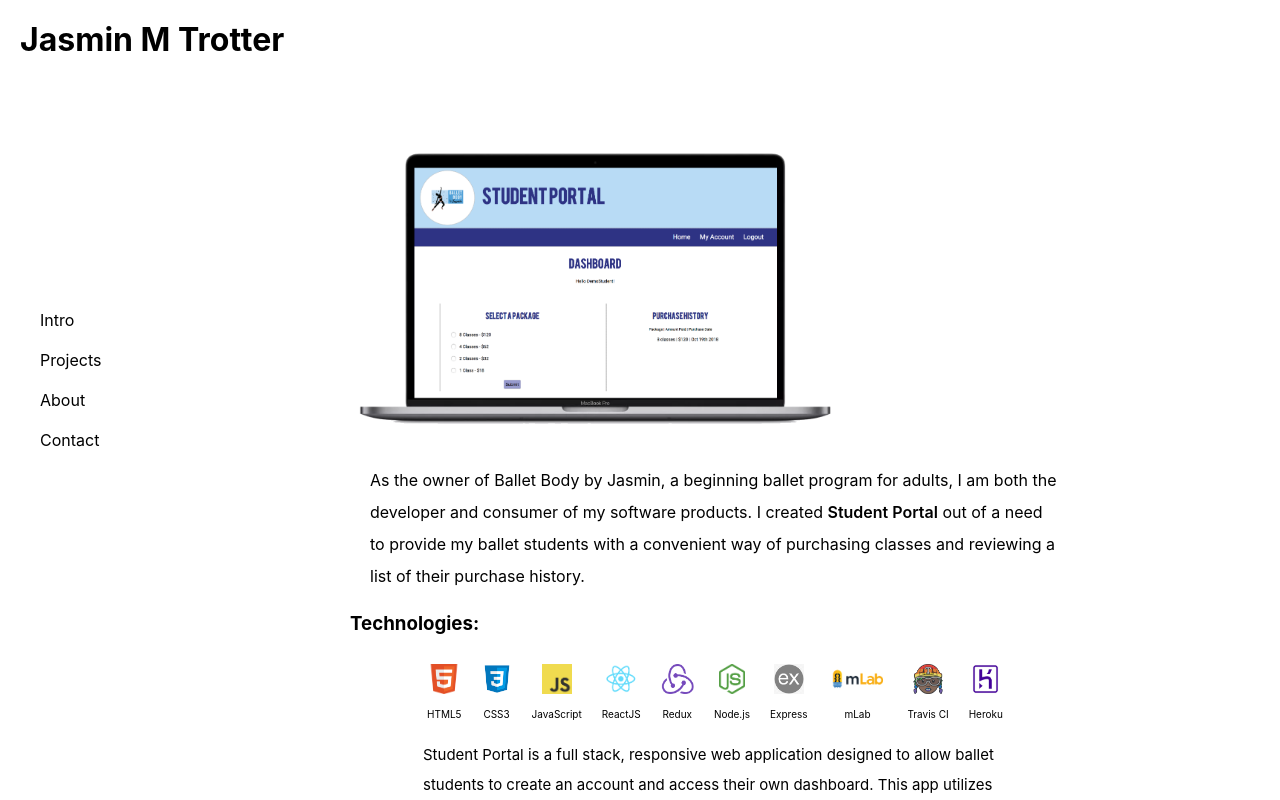
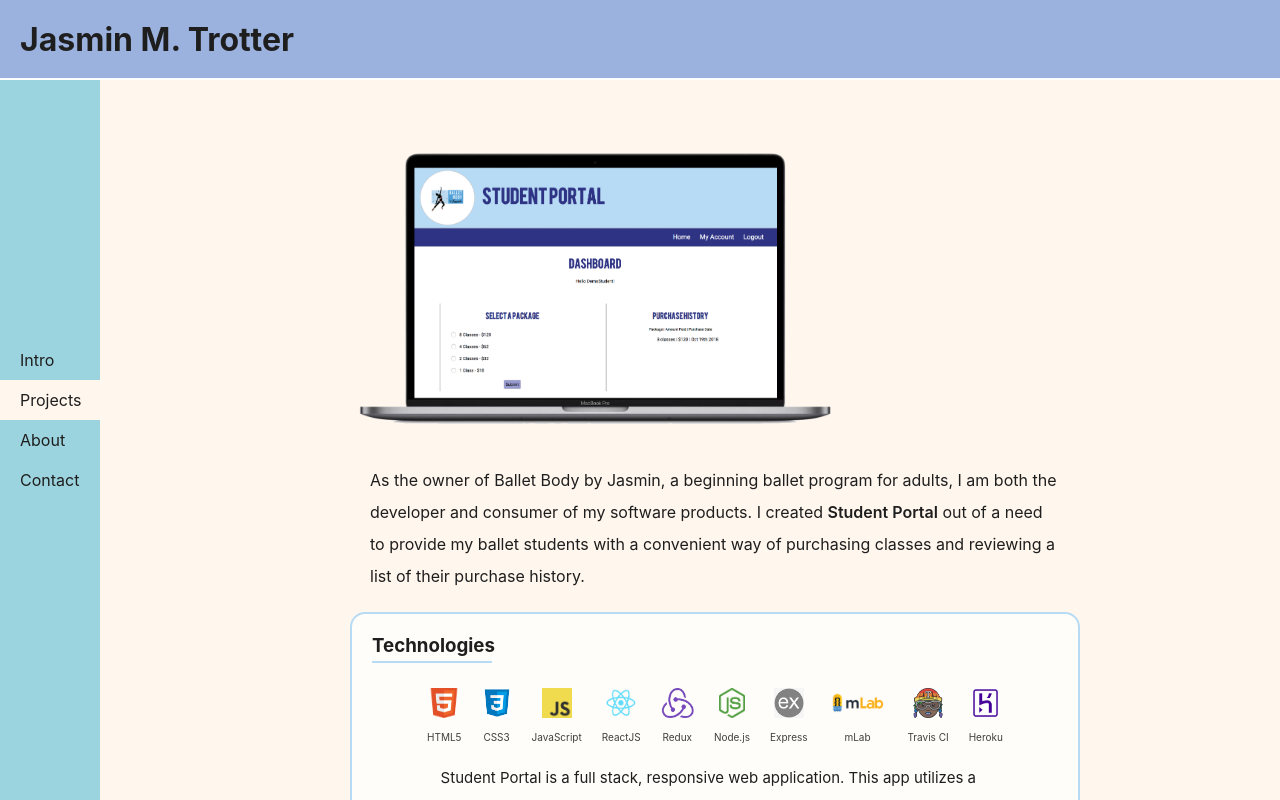
Before and after one commit to JasminTrotter/new-portfolio, a React (Create React App) app: page / in a window 1280 px wide. Both pictures are taken after a click on the element "Projects". Shown: the top 800 px of the page. Built offline with nearby package versions, Linux system fonts and the light colour scheme.

Commit message:
color scheme styles

```diff
--- a/src/Assets/copy.json
+++ b/src/Assets/copy.json
@@ -8,7 +8,7 @@
       "apiRepo": "https://github.com/JasminTrotter/student-portal-api",
       "image": "./screenshots/macbook-studentportal.png",
       "description": "As the owner of Ballet Body by Jasmin, a beginning ballet program for adults, I am both the developer and consumer of my software products. I created <>Student Portal</> out of a need to provide my ballet students with a convenient way of purchasing classes and reviewing a list of their purchase history.",
-      "techDescription": "Student Portal is a full stack, responsive web application designed to allow ballet students to create an account and access their own dashboard. This app utilizes MongoDB for a database, Express for the server side, React and Redux for the client side, JSON Web Tokens for authentication, and Stripe API for payment processing.",
+      "techDescription": "Student Portal is a full stack, responsive web application. This app utilizes a MongoDB database, Node server with Express, React and Redux for the user interface, JSON Web Tokens for authentication, and Stripe API for payment processing.",
       "techList": [
         "HTML5",
         "CSS3",
--- a/src/Components/App.js
+++ b/src/Components/App.js
@@ -11,6 +11,7 @@ function App() {
   const [showIntro, updateShowIntro] = useState(true);
   const [showProjects, updateShowProjects] = useState(false);
   const [showContact, updateShowContact] = useState(false);
+  const [showAbout, updateShowAbout] = useState(false);
 
   useEffect(() => {
     updateNav();
@@ -32,11 +33,17 @@ function App() {
   return (
     <div className='App'>
       <Header />
+      <div className='content-wrapper'>
         <Nav
           position={navPosition}
           updateShowIntro={updateShowIntro}
           updateShowProjects={updateShowProjects}
           updateShowContact={updateShowContact}
+          updateShowAbout={updateShowAbout}
+          showIntro={showIntro}
+          showProjects={showProjects}
+          showContact={showContact}
+          showAbout={showAbout}
         />
         <main className={`${navPosition}-main`}>
           <div className='wrapper'>
@@ -46,6 +53,7 @@ function App() {
           </div>
         </main>
       </div>
+    </div>
   );
 }
 
--- a/src/Components/Header.js
+++ b/src/Components/Header.js
@@ -4,7 +4,7 @@ import '../Styles/Header.css';
 function Header() {
   return (
     <header className="Header">
-      <h1>Jasmin M Trotter</h1>
+      <h1>Jasmin M. Trotter</h1>
     </header>
   );
 }
--- a/src/Components/Nav.js
+++ b/src/Components/Nav.js
@@ -5,41 +5,49 @@ function Nav({
   position,
   updateShowIntro,
   updateShowProjects,
-  updateShowContact
+  updateShowContact,
+  updateShowAbout,
+  showIntro,
+  showProjects,
+  showContact,
+  showAbout
 }) {
 
   return (
     <div className={`${position}-nav Nav`}>
       <div className='nav-items-container'>
-
-        <div onClick={() => {
+        <div className={showIntro ? 'nav-item-selected' : undefined} onClick={() => {
           updateShowIntro(true)
           updateShowContact(false)
           updateShowProjects(false)
+          updateShowAbout(false)
         }}>
           {(position === 'desktop') && 'Intro'}
-          {(position === 'mobile') && <i className="fa fa-home" aria-hidden="true"></i>}
+          {(position === 'mobile') && <i className="fa fa-home"></i>}
         </div>
-        <div onClick={() => {
+        <div className={showProjects ? 'nav-item-selected' : undefined} onClick={() => {
           updateShowIntro(false)
           updateShowContact(false)
           updateShowProjects(true)
+          updateShowAbout(false)
         }}>
           {(position === 'desktop') && 'Projects'}
           {(position === 'mobile') && <i className="fas fa-briefcase"></i>}
         </div>
-        <div onClick={() => {
+        <div className={showAbout ? 'nav-item-selected' : undefined} onClick={() => {
           updateShowIntro(false)
           updateShowContact(false)
           updateShowProjects(false)
+          updateShowAbout(true)
         }}>
           {(position === 'desktop') && 'About'}
           {(position === 'mobile') && <i className="fas fa-address-card"></i>}
         </div>
-        <div onClick={() => {
+        <div className={showContact ? 'nav-item-selected' : undefined} onClick={() => {
           updateShowIntro(false)
           updateShowContact(true)
           updateShowProjects(false)
+          updateShowAbout(false)
         }}>
           {(position === 'desktop') && 'Contact'}
           {(position === 'mobile') && <i className="fas fa-envelope"></i>}
--- a/src/Components/ProjectDescription.js
+++ b/src/Components/ProjectDescription.js
@@ -1,8 +1,6 @@
 import React from 'react';
 
 function ProjectDescription({ description, link }) {
-
-  console.log(link)
 
   return (
     <>
--- a/src/Components/Projects.js
+++ b/src/Components/Projects.js
@@ -10,13 +10,15 @@ function Projects() {
     <>
       {copy.projects.map((project, i) => (
         <div className='project-item' key={i}>
-          <img className='project-img' src={project.image} />
+          <img className='project-img' src={project.image} alt={project.header} onClick={() => window.open(project.projectLink)} />
           <ProjectDescription description={project.description} link={project.projectLink} />
-          <h3>Technologies:</h3>
-          <div className='logo-container' >
-            {<TechList list={project.techList} />}
+          <div className='technologies-container'>
+            <h3>Technologies</h3>
+            <div className='logo-container' >
+              {<TechList list={project.techList} />}
+            </div>
+            {project.techDescription && <div className='tech-description'>{project.techDescription}</div>}
           </div>
-          {project.techDescription && <div className='tech-description'>{project.techDescription}</div>}
         </div>
       ))}
     </>
--- a/src/Components/TechList.js
+++ b/src/Components/TechList.js
@@ -19,15 +19,15 @@ function TechList({ list }) {
     }
 
     setLogoObjects(selectedLogos);
-  }, []);
+  }, [list]);
 
   return (
     <>
       {logoObjects && logoObjects.map((logoObject, i) => (
-        <a className="logo-parent" key={i}>
+        <button className="logo-parent" disabled key={i}>
           <img src={logoObject.src} className="logo" alt={logoObject.label} />
           <p className='logo-label'>{logoObject.label}</p>
-        </a>
+        </button>
       ))}
     </>
   );
--- a/src/Styles/App.css
+++ b/src/Styles/App.css
@@ -1,5 +1,14 @@
 .App {
   height: 0px;
+  color: #1F1E1E;
+}
+
+.content-wrapper {
+  background-color: #FFF7EE;
+  top: 80px;
+  position: relative;
+  z-index: -99;
+
 }
 
 main {
@@ -8,7 +17,6 @@ main {
   z-index: -1;
   padding: 20px;
   left: 150px;
-  top: 80px;
 }
 
 .wrapper {
--- a/src/Styles/Header.css
+++ b/src/Styles/Header.css
@@ -4,8 +4,9 @@ h1 {
 
 header {
   position: fixed;
-  background: white;
+  z-index: 1;
   width: 100vw;
-  max-height: 40px;
+  height: 38px;
   padding: 20px;
+  background-color: #9BB1DE;
 }
--- a/src/Styles/Nav.css
+++ b/src/Styles/Nav.css
@@ -1,20 +1,24 @@
 .Nav {
   float: left;
   position: fixed;
+  background-color: #9BD4DE;
 }
 
 .desktop-nav {
   height: 100vh;
   line-height: 100vh;
-  width: 150px;
-  padding: 40px;
+  width: 100px;
 }
 
 .mobile-nav {
-  background-color: white;
-  width: 25px;
-  top: 70px;
-  padding: 20px;
+  width: 60px;
+  height: 100vh;
+}
+
+.mobile-nav .nav-items-container {
+  top: 150px;
+  position: relative;
+  width: 60px;
 }
 
 .Nav .nav-items-container {
@@ -24,4 +28,17 @@
 
 .nav-items-container div {
   cursor: pointer;
+  padding-left: 20px;
 }
+
+.mobile-nav .nav-items-container div {
+  width: 60px;
+}
+
+.desktop-nav .nav-items-container div {
+  width: 100px;
+}
+
+.nav-item-selected {
+  background-color: #FFF7EE;
+}
--- a/src/Styles/Projects.css
+++ b/src/Styles/Projects.css
@@ -9,6 +9,20 @@
   margin: 20px;
   line-height: 2;
   font-size: 16px;
+}
+
+.technologies-container {
+  background-color: #FFFDF9;
+  padding: 20px;
+  border-radius: 15px;
+  border: #B7DBF5 solid 2px;
+}
+
+h3 {
+  margin: 0px 0px 15px 0px;
+  border-bottom: 2px solid #B7DBF5;
+  width: 120px;
+  padding-bottom: 4px;
 }
 
 .tech-description {
@@ -34,8 +48,12 @@
   transform: scale(1.3);
 }
 
+.project-img:hover {
+  transform: scale(1.05);
+}
+
 .bold:hover {
-  color: blue;
+  color: #9BB1DE;
 }
 
 .logo-parent {
@@ -73,6 +91,7 @@ a {
 
 .logo-label {
   font-size: 10px;
+  color: #403F3E;
 }
 
 button {
```
Also changed, not shown: src/Utils/get-project-html.js (deleted), 1 other file (tests, documents, lock files or other folders). Lines whose indentation alone changed are shown as unchanged.
